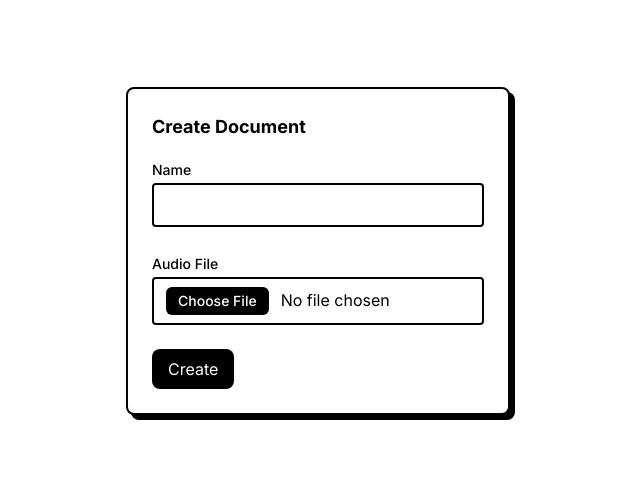
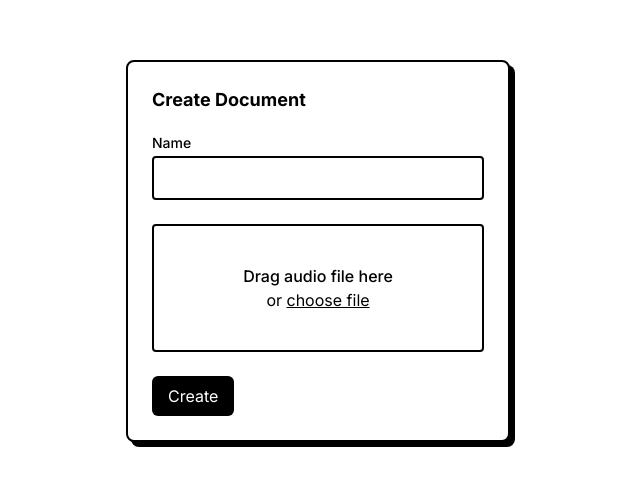
Before and after one commit to bugbakery/transcribee, a React (Vite) app in the folder frontend/: page / in a window 1280 px wide. Shown: the part 149-634 px from the top of the page, without its empty margins (322-962 px from the left). Built offline with nearby package versions, Linux system fonts and the light colour scheme.

Commit message:
Document creation: Add drop indicator and cleanup

```diff
--- a/frontend/src/pages/HomePage.tsx
+++ b/frontend/src/pages/HomePage.tsx
@@ -1,19 +1,45 @@
-import { useForm } from 'react-hook-form';
+import { useState } from 'react';
+import { SubmitHandler, useForm } from 'react-hook-form';
+import clsx from 'clsx';
+
+import { BASE_URL } from '../api';
+
+type FieldValues = {
+  name: string;
+  audioFile: FileList;
+};
 
 export default function HomePage() {
   const {
     register,
     handleSubmit,
     formState: { errors },
-  } = useForm();
+  } = useForm<FieldValues>();
+
+  const [dropIndicator, setDropIndicator] = useState(false);
+
+  const submitHandler: SubmitHandler<FieldValues> = async (data) => {
+    const formData  = new FormData();
+    formData.append("name", data.name);
+    formData.append("audio_file", data.audioFile[0]);
+
+    await fetch(BASE_URL + "v1/documents/", {
+      method: "POST",
+      body: formData,
+    });
+  };
 
   return (
-    <div className='h-screen w-screen flex items-center justify-center'>
+    <div
+      className="h-screen w-screen flex items-center justify-center"
+      onDragOver={(e) => e.preventDefault()}
+      onDrop={(e) => e.preventDefault()}
+    >
       <div className="w-96">
         <div className="p-6 bg-white border-black border-2 shadow-brutal rounded-lg">
           <h2 className="font-bold text-lg mb-4">Create Document</h2>
-        <form onSubmit={handleSubmit((data) => console.log(data))}>
-          <div className="grid grid-cols-1 gap-6">
+          <form onSubmit={handleSubmit(submitHandler)}>
+            <div className="flex flex-col gap-6">
               <label className="block">
                 <span className="text-sm font-medium">Name</span>
                 <input
@@ -22,17 +48,87 @@ export default function HomePage() {
                 />
                 {errors.name && <p className="text-red-600">Name is required.</p>}
               </label>
-            <label className="block">
-              <span className="text-sm font-medium">Audio File</span>
+
+              <div>
+                <div
+                  className={
+                    'border-2 border-black rounded h-32 flex items-center justify-center relative'
+                  }
+                  onDragEnter={() => setDropIndicator(true)}
+                  onDragExit={() => setDropIndicator(false)}
+                  onDragOver={(e) => e.preventDefault()}
+                  onDrop={(e) => {
+                    e.preventDefault();
+                    setDropIndicator(false);
+                  }}
+                >
+                  {dropIndicator ? (
+                    <div
+                      className={clsx(
+                        'absolute',
+                        'top-1',
+                        'bottom-1',
+                        'right-1',
+                        'left-1',
+                        'border-2',
+                        'rounded',
+                        'border-black',
+                        'border-dashed',
+                        'flex',
+                        'items-center',
+                        'justify-center',
+                      )}
+                    >
+                      <div className="text-center">
+                        <p className="font-medium">Drop audio file…</p>
+                      </div>
+                    </div>
+                  ) : (
+                    <div className="text-center">
+                      <p className="font-medium">Drag audio file here</p>
+                      <p className="relative">
+                        or{' '}
                         <input
-                {...register('file', { required: true })}
+                          {...register('audioFile', { required: true })}
                           type="file"
-                className="block w-full form-input rounded border-2 border-black mt-0.5 file:px-3 file:py-1 file:text-sm file:text-white file:mr-3 file:bg-black file:border-none  file:font-medium file:rounded-md file:hover:bg-gray-700"
+                          className="opacity-0 absolute peer w-full"
                         />
-              {errors.file && <p className="text-red-600">File is required.</p>}
-            </label>
+                        <a
+                          href="#"
+                          className={clsx(
+                            'inline-block',
+                            'relative',
+                            'link',
+                            'underline',
+                            'rounded-sm',
+                            'pointer-events-none',
+                            'hover:opacity-60',
+                            'peer-hover:opacity-60',
+                            'peer-focus-visible:outline',
+                            'peer-focus-visible:outline-3',
+                            'peer-focus-visible:outline-blue-600',
+                          )}
+                        >
+                          choose file
+                        </a>
+                      </p>
+                    </div>
+                  )}
+                </div>
+                {errors.audioFile && <p className="text-red-600">File is required.</p>}
+              </div>
               <div className="block">
-              <button type="submit" className="bg-black rounded-lg text-white py-2 px-4">
+                <button
+                  type="submit"
+                  className={clsx(
+                    'bg-black',
+                    'hover:bg-gray-700',
+                    'rounded-md',
+                    'text-white',
+                    'py-2',
+                    'px-4',
+                  )}
+                >
                   Create
                 </button>
               </div>
```
Lines whose indentation alone changed are shown as unchanged.
